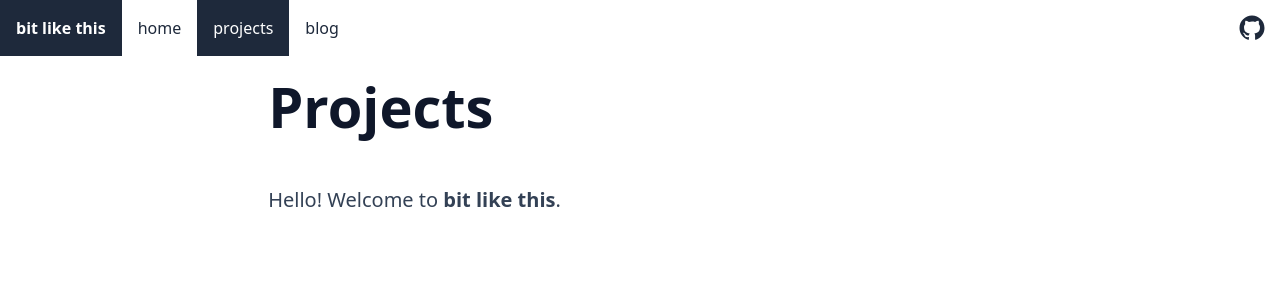
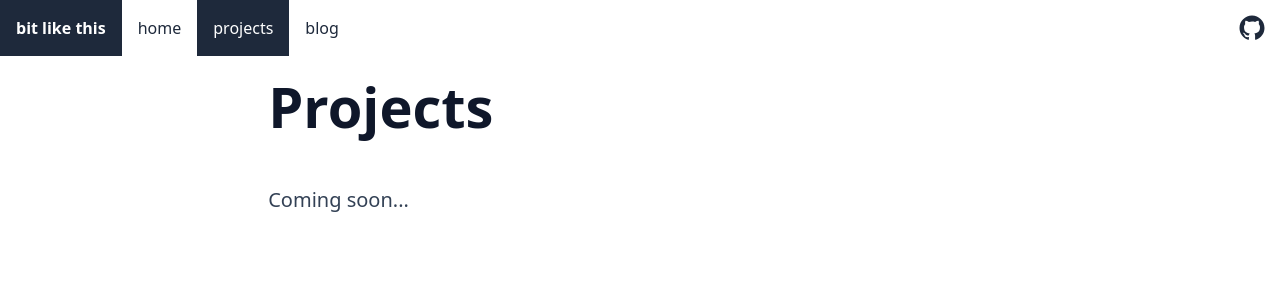
Before and after one commit to bitlikethis/dotcom, a Next.js app: page /projects in a window 1280 px wide. Shown: the top 300 px of the page. Built offline with nearby package versions, Linux system fonts and the light colour scheme.

Commit message:
chore: coming soon...

```diff
--- a/pages/blog.tsx
+++ b/pages/blog.tsx
@@ -9,6 +9,7 @@ const Blog: NextPage = () => {
         <Container>
           <Prose>
             <h1>Blog</h1>
+            <p>Coming soon...</p>
           </Prose>
         </Container>
       </main>
--- a/pages/projects.tsx
+++ b/pages/projects.tsx
@@ -10,7 +10,7 @@ const Projects: NextPage = () => {
           <Prose>
             <h1>Projects</h1>
             <p>
-              Hello! Welcome to <b>bit like this</b>.
+              Coming soon...
             </p>
           </Prose>
         </Container>
```
